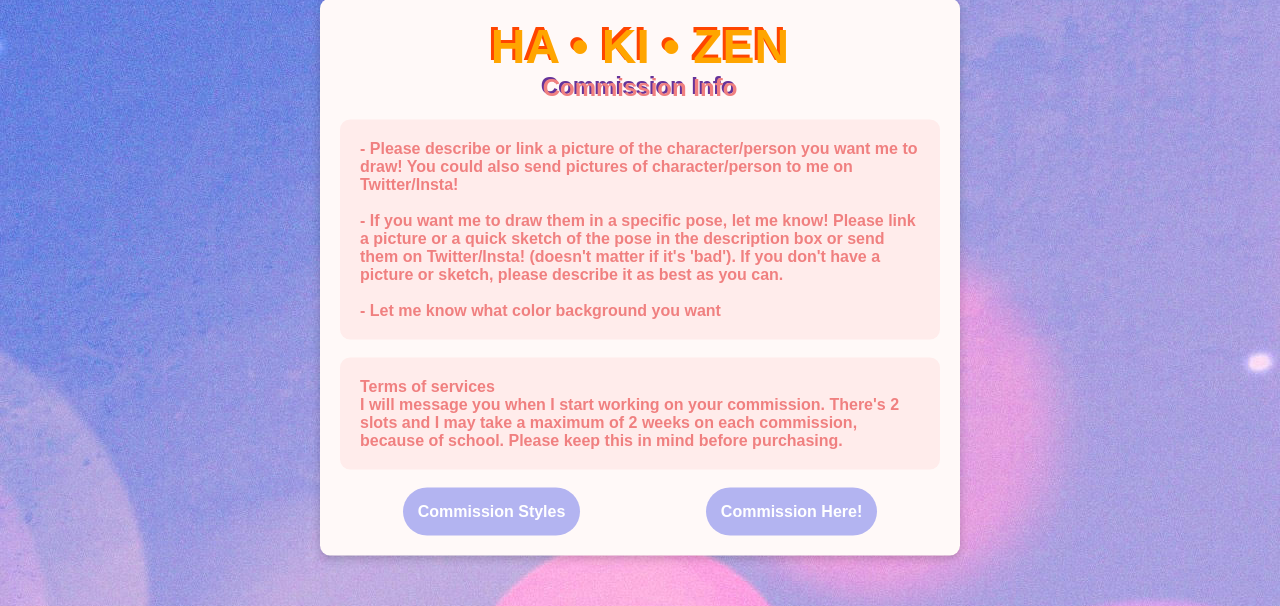
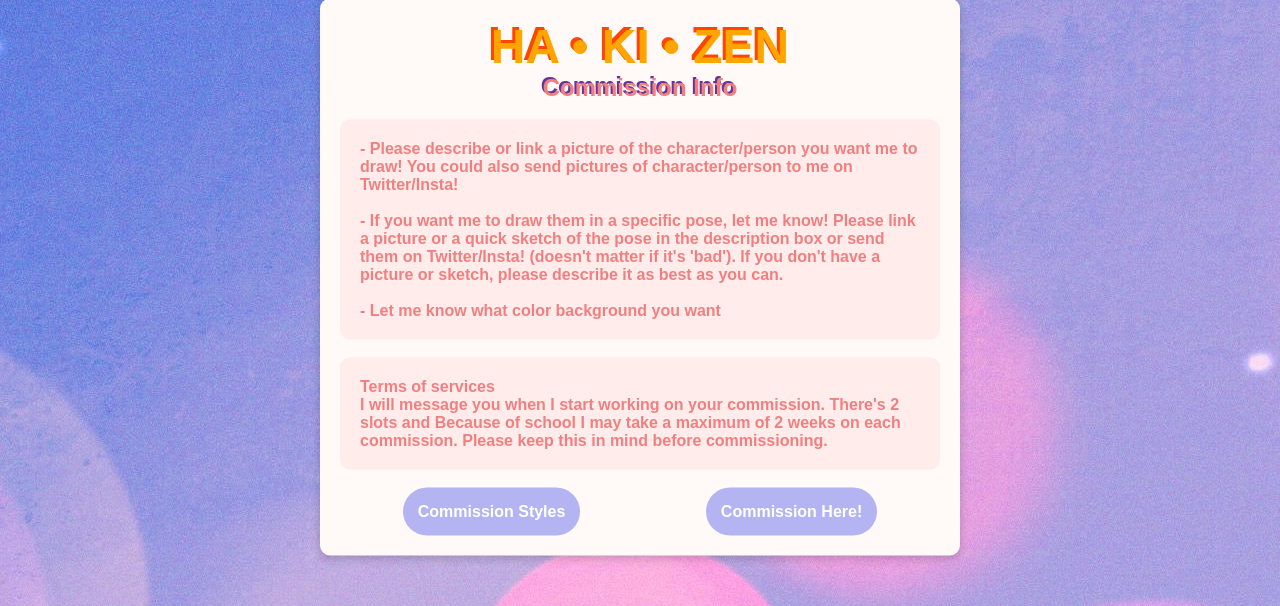
Before and after one commit to ajanicechen/cleproject, a PHP site: page / in a window 1280 px wide. Shown: the part 123-729 px from the top of the page. Run offline with PHP 8.4, Linux system fonts and the light colour scheme.

Commit message:
change in rules

```diff
--- a/CLE/website/index.php
+++ b/CLE/website/index.php
@@ -39,7 +39,9 @@
             <div class = "rules">
                 Terms of services
                 <br>
-                I will message you when I start working on your commission. There's 2 slots and I may take a maximum of 2 weeks on each commission, because of school. Please keep this in mind before purchasing.
+                I will message you when I start working on your commission.
+                There's 2 slots and Because of school I may take a maximum of 2 weeks on each commission.
+                Please keep this in mind before commissioning.
             </div>
         </div>
         <br>
```
